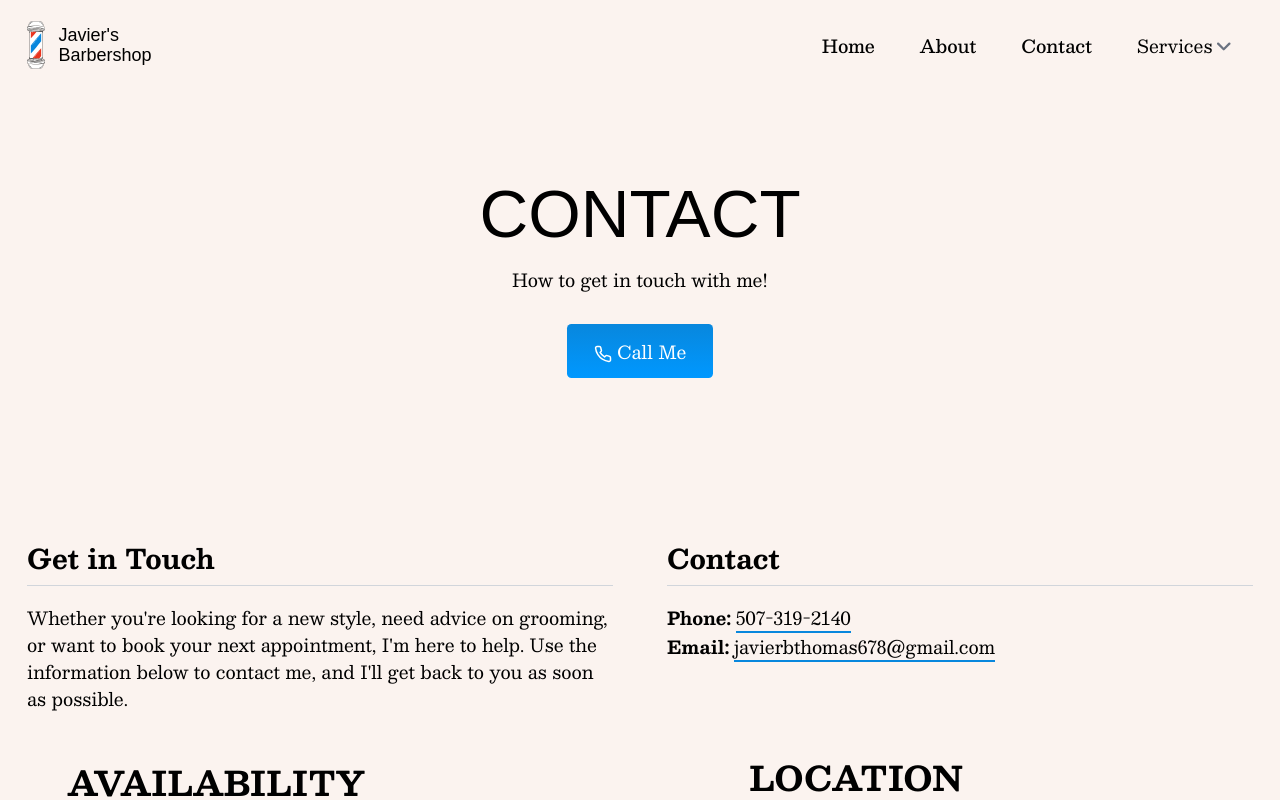
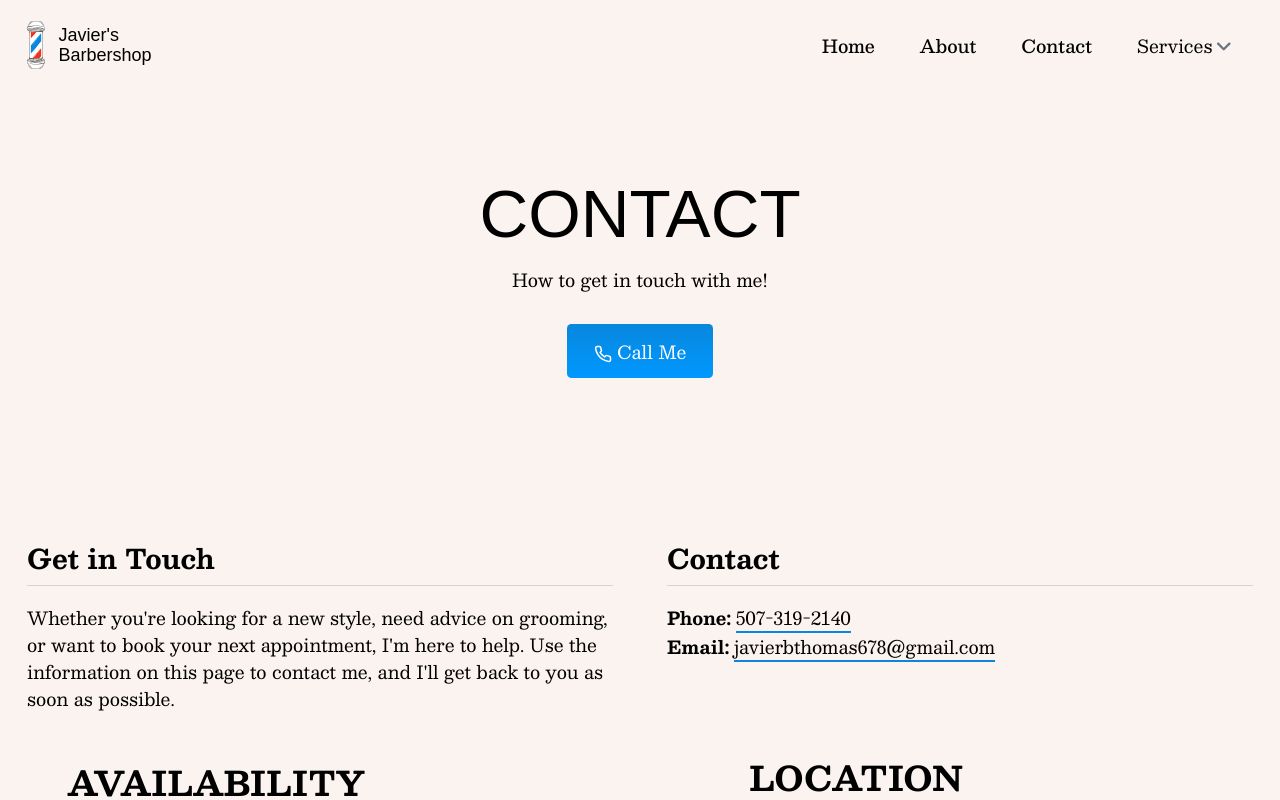
Before and after one commit to zackmorgs/javier, a Next.js app: page /contact in a window 1280 px wide. Shown: the top 800 px of the page. Built offline with nearby package versions, Linux system fonts and the light colour scheme; a web font is replaced by a local one.

Commit message:
updated wordage on contact

```diff
--- a/app/contact/page.tsx
+++ b/app/contact/page.tsx
@@ -26,7 +26,7 @@ export default function Page() {
                             </TitleMd>
                         </div>
                         <p className="mb-3">
-                            Whether you're looking for a new style, need advice on grooming, or want to book your next appointment, I'm here to help. Use the information below to contact me, and I'll get back to you as soon as possible.
+                            Whether you're looking for a new style, need advice on grooming, or want to book your next appointment, I'm here to help. Use the information on this page to contact me, and I'll get back to you as soon as possible.
                         </p>
                     </div>
                     <div id="contact-details" className="md:w-1/2 px-4 sm:px-6 py-4 md:py-0">
@@ -37,7 +37,7 @@ export default function Page() {
                         </div>
                         <ul className="list-none mt-3">
                             <li><p><strong>Phone:</strong> <a href="tel:+15073192140">507-319-2140</a></p></li>
-                            <li><p><strong>Email:</strong> <a href="mailto:javierbthomas678@gmail.com">javierbthomas678@gmail.com</a></p></li>
+                            <li><p><strong>Email:</strong> <a href="mailto:javierbthomas678@gmail.com"> javierbthomas678@gmail.com</a></p></li>
                         </ul>
                     </div>
                 </div>
```
